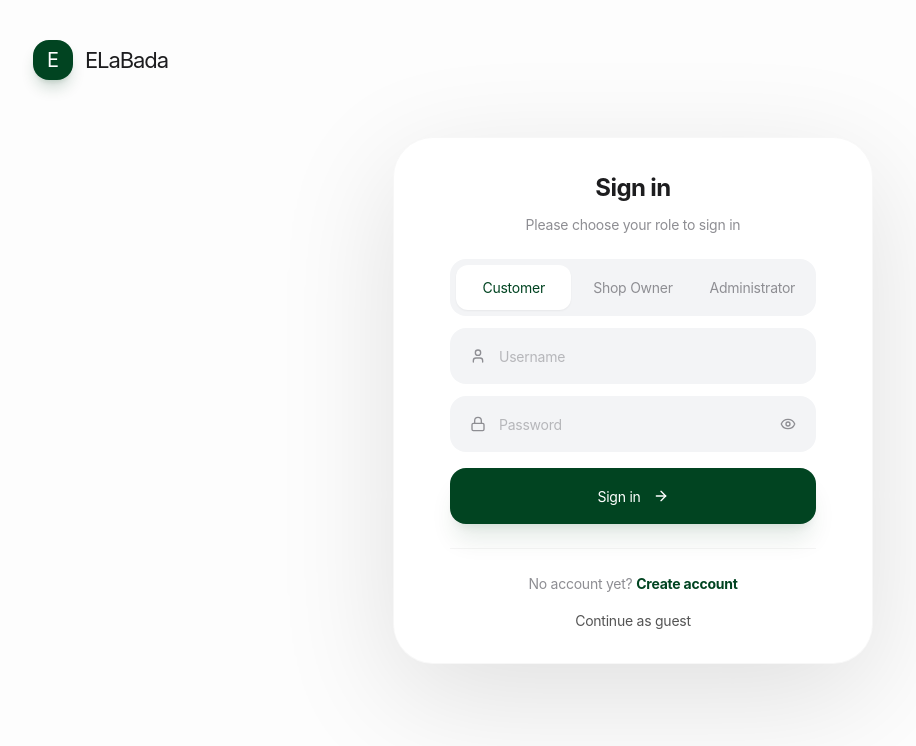
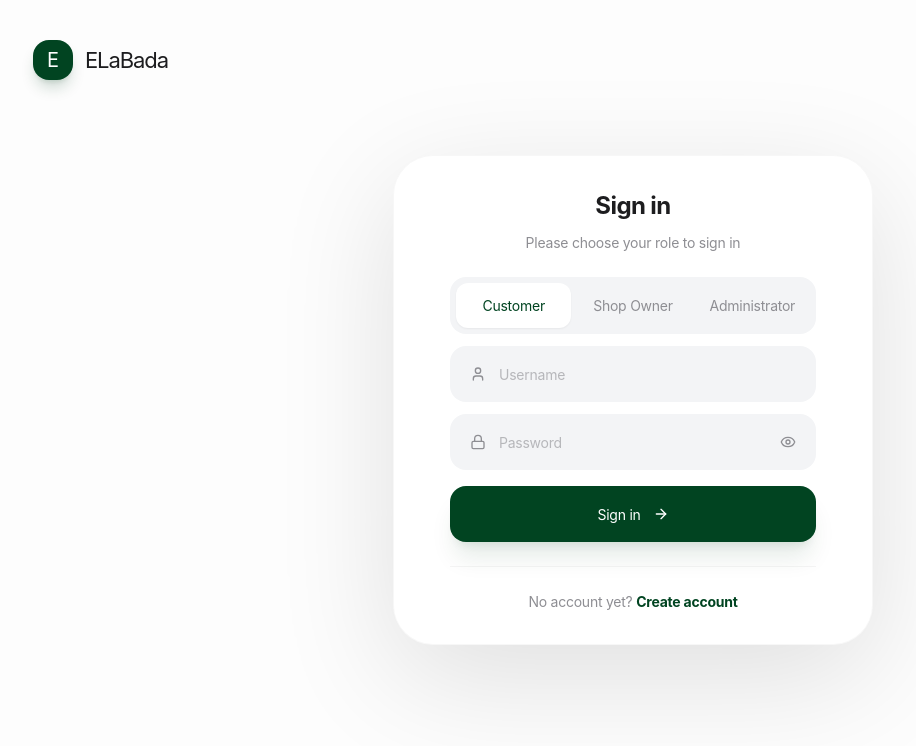
Before and after one commit to catrinahadi/elabada, a React (Vite) app in the folder client/: page / in a window 1280 px wide. Shown: the top 746 px of the page, without its empty margins (7-923 px from the left). Built offline with nearby package versions, Linux system fonts and the light colour scheme.

Commit message:
fix: removed continue as guest feature

```diff
--- a/client/src/pages/Login.jsx
+++ b/client/src/pages/Login.jsx
@@ -130,13 +130,10 @@ export default function Login() {
                     </form>
                 </div>
 
-                <div className="pt-6 border-t border-black/[0.04] text-center space-y-4 mb-4">
+                <div className="pt-6 border-t border-black/[0.04] text-center mb-4">
                     <p className="text-[14px] font-normal text-[#8E8E93]">
                         No account yet? <Link to="/signup" className="text-[#014421] hover:underline font-bold">Create account</Link>
                     </p>
-                    <Link to="/shops" className="text-[14px] font-normal text-[#555] hover:text-black transition-colors block">
-                        Continue as guest
-                    </Link>
                 </div>
             </div>
         </div>
--- a/client/src/pages/Signup.jsx
+++ b/client/src/pages/Signup.jsx
@@ -58,9 +58,16 @@ export default function Signup() {
 
             <div className="w-full max-w-[520px] mt-20 md:mt-0 bg-white rounded-[40px] overflow-hidden shadow-[0_32px_120px_rgba(0,0,0,0.12)] border border-black/[0.03] px-10 py-4 md:px-14 md:py-4 flex flex-col gap-6 animate-scaleIn">
                 <div className="flex flex-col items-center text-center space-y-4 mt-4">
-                    <Link to="/" className="self-start w-fit p-2.5 hover:bg-[#F3F4F6] rounded-full transition-all group">
+                    <button
+                        type="button"
+                        onClick={() => {
+                            if (window.history.length > 2) navigate(-1);
+                            else navigate("/");
+                        }}
+                        className="self-start w-fit p-2.5 hover:bg-[#F3F4F6] rounded-full transition-all group"
+                    >
                         <ArrowLeft className="w-6 h-6 text-[#1D1D1F] group-hover:-translate-x-1 transition-transform" />
-                    </Link>
+                    </button>
                     <div className="space-y-1 mt-4">
                         <h2 className="text-[24px] font-bold text-[#1D1D1F] tracking-tight">Create account</h2>
                         <p className="text-[14px] font-normal text-[#8E8E93]">Start your journey with ELaBada today</p>
```
